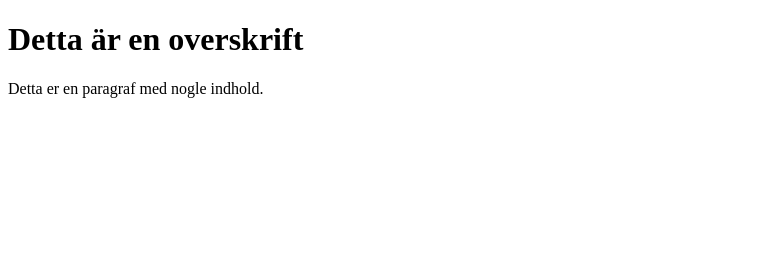
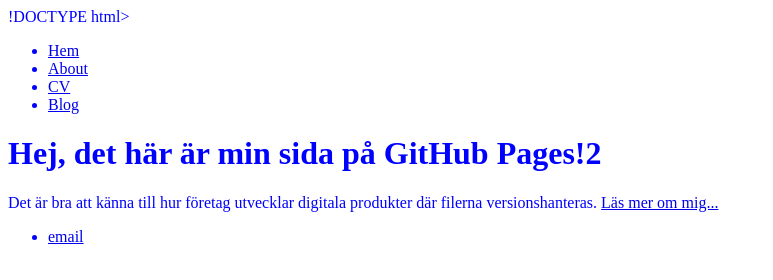
Before and after one commit to Smedjebon/camilla, a plain HTML site: page index.html in a window 1280 px wide. Shown: the whole page, without its empty margins (0-773 px from the left). Drawn offline with Linux system fonts and the light colour scheme; files that its build step writes are made by us from their sources.

Commit message:
Update index.html

```diff
--- a/index.html
+++ b/index.html
@@ -1,10 +1,30 @@
-<!DOCTYPE html>
+!DOCTYPE html>
 	<html>
 		<head>
-    <title>Camilla Konsult</title>
+			<title>Henrik Utbildare2</title>
+
+			<!-- link to main stylesheet -->
+			<link rel="stylesheet" type="text/css" href="css/main.css">
 		</head>
 		<body>
-    <h1>Detta är en overskrift</h1>
-    <p>Detta er en paragraf med nogle indhold.</p>
+			<nav>
+	    		<ul>
+	        		<li><a href="/">Hem</a></li>
+		        	<li><a href="/om_mig">About</a></li>
+	        		<li><a href="/cv">CV</a></li>
+	        		<li><a href="/blog">Blog</a></li>
+	    		</ul>
+			</nav>
+			<div class="container">
+	    		<div class="blurb">
+	        		<h1>Hej, det här är min sida på GitHub Pages!2</h1>
+					<p>Det är bra att känna till hur företag utvecklar digitala produkter där filerna versionshanteras. <a href="/om_mig">Läs mer om mig...</a></p>
+	    		</div><!-- /.blurb -->
+			</div><!-- /.container -->
+			<footer>
+	    		<ul>
+	        		<li><a href="mailto:someemail@gmail.com">email</a></li>
+				</ul>
+			</footer>
 		</body>
 	</html>
```
Lines whose indentation alone changed are shown as unchanged.
